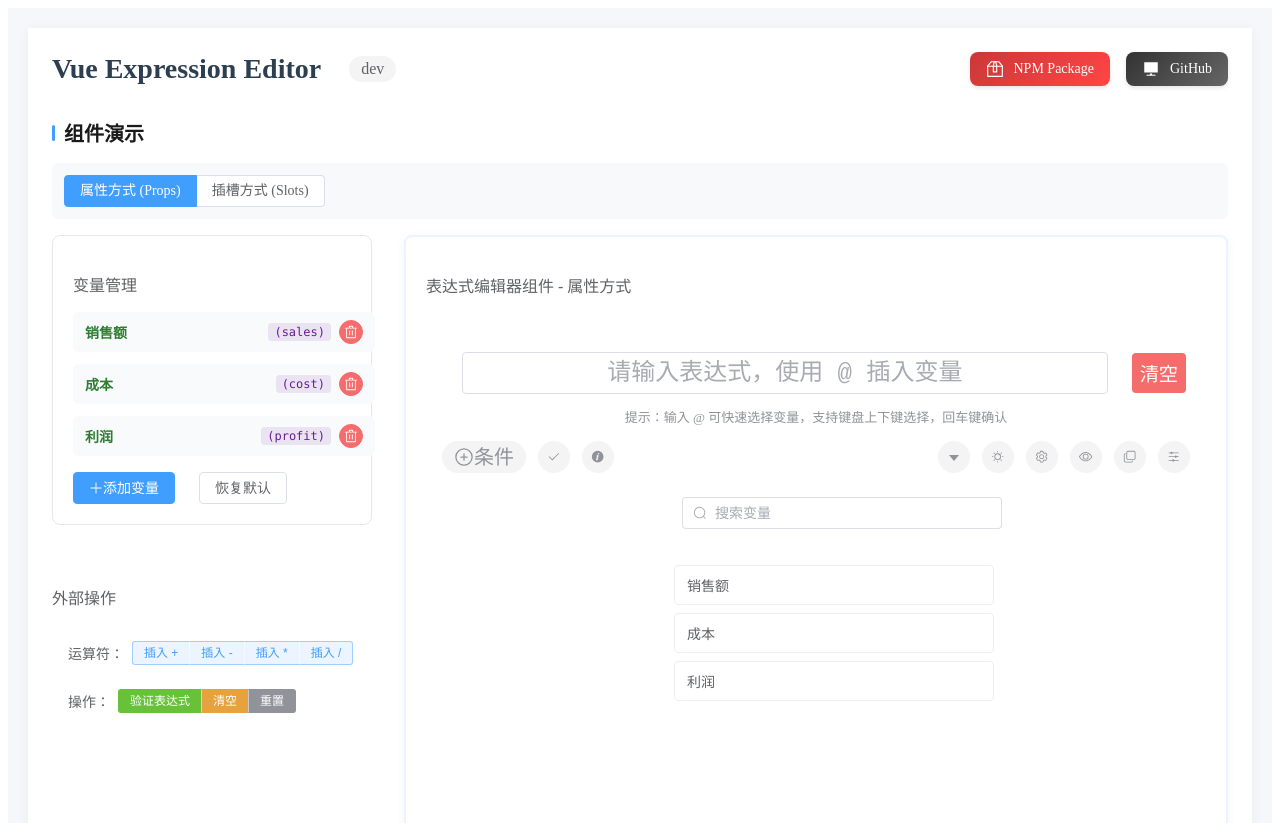
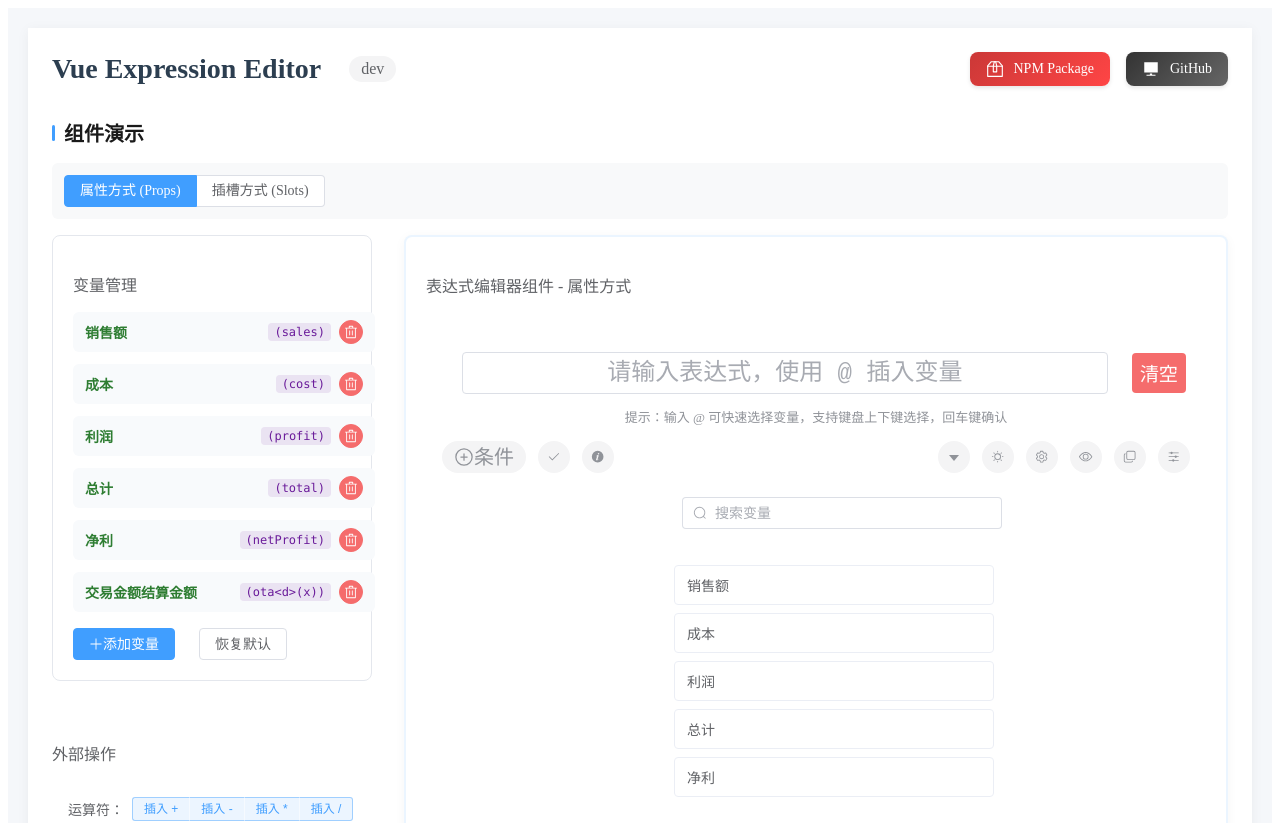
Before and after one commit to iwangbowen/vue-expression-editor, a Vue app: page / in a window 1280 px wide. Shown: the top 823 px of the page. Built offline with nearby package versions, Linux system fonts and the light colour scheme.

Commit message:
Add test variable with special characters to demo and verify fix
Co-authored-by: iwangbowen <26178681+iwangbowen@users.noreply.github.com>

```diff
--- a/src/dev/App.vue
+++ b/src/dev/App.vue
@@ -242,7 +242,10 @@ const reset = () => {
 const DEFAULT_VARIABLES = [
   { name: '销售额', code: 'sales' },
   { name: '成本', code: 'cost' },
-  { name: '利润', code: 'profit' }
+  { name: '利润', code: 'profit' },
+  { name: '总计', code: 'total', expression: 'sales+cost' },
+  { name: '净利', code: 'netProfit', expression: '(sales-cost)*0.8' },
+  { name: '交易金额结算金额', code: 'ota<d>(x)' } // Test case with special characters
 ]
 
 // 变量列表状态
```
